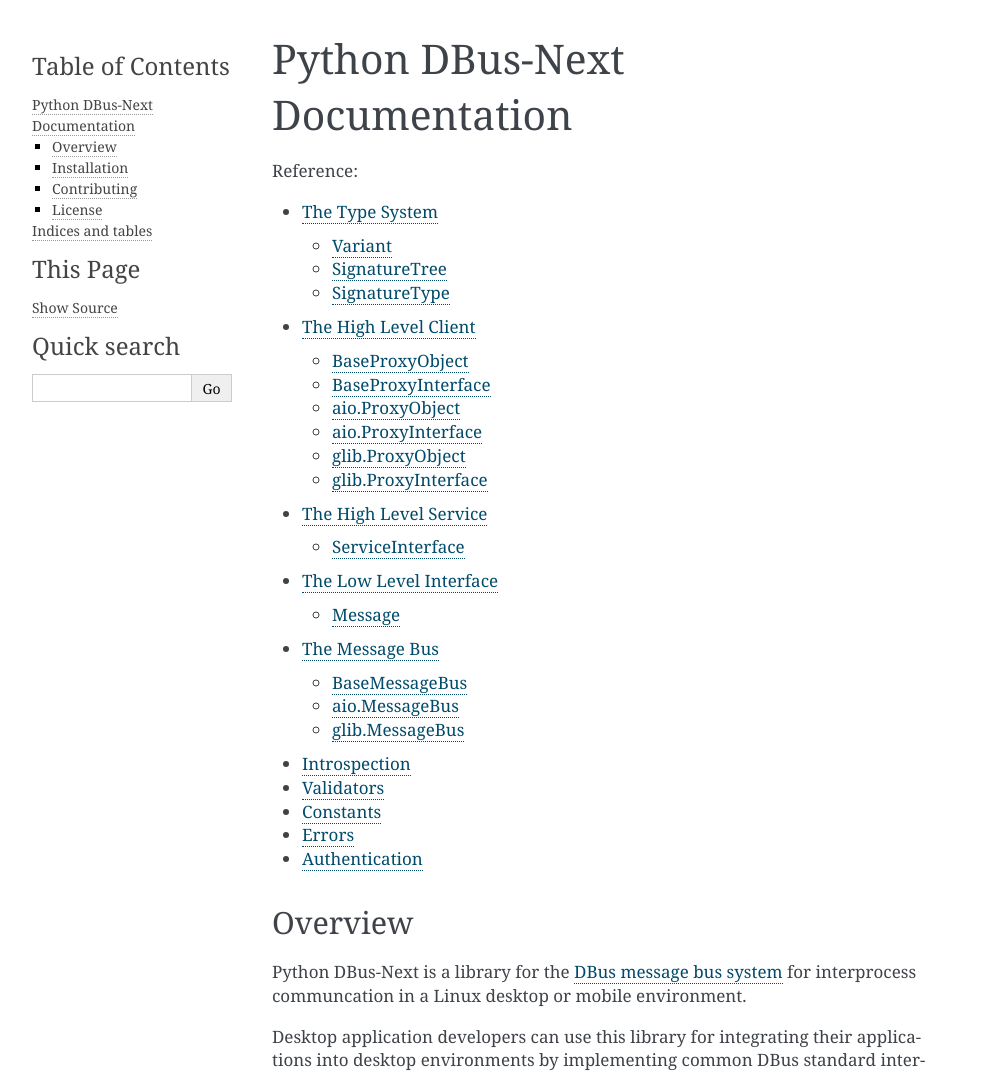
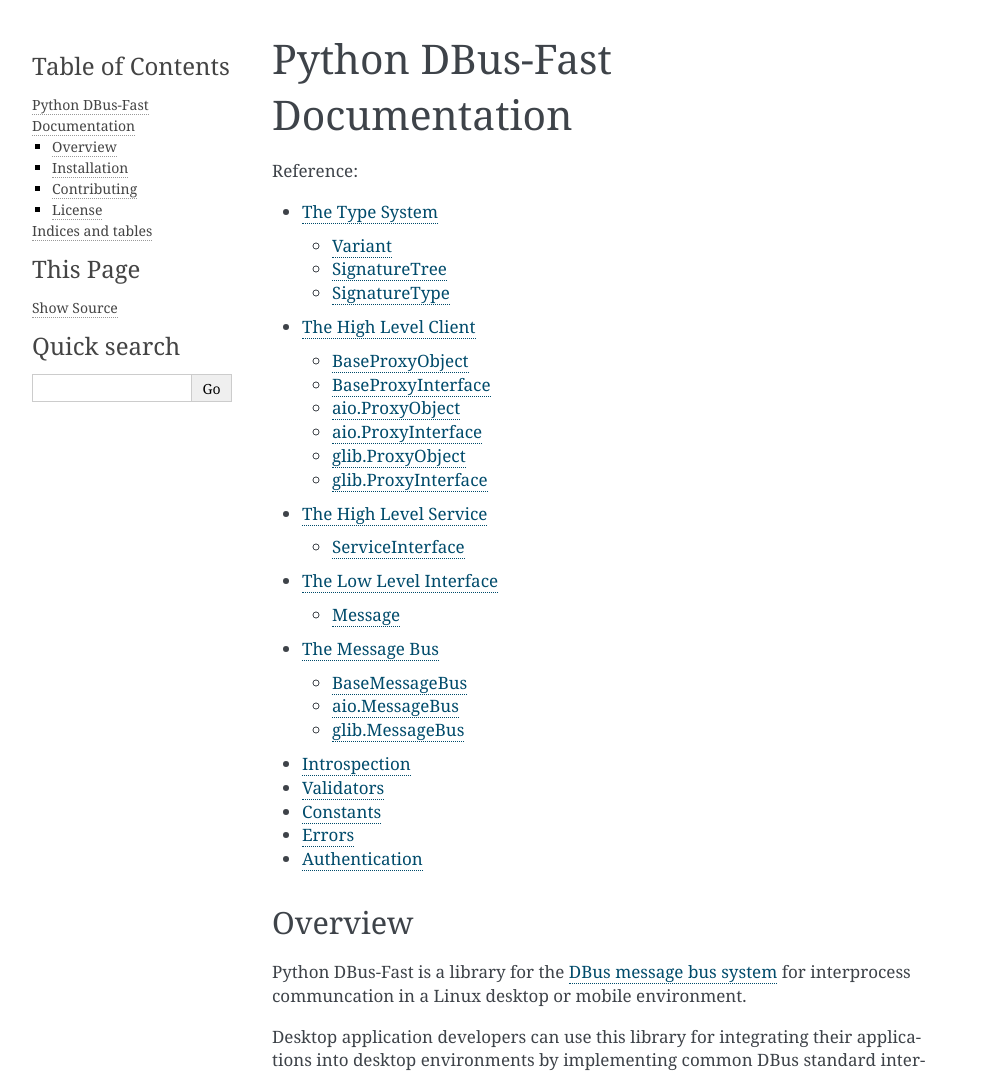
Before and after one commit to Bluetooth-Devices/dbus-fast, a Sphinx documentation site: the page built from docs/source/index.rst, in a window 1280 px wide. Shown: the top 1073 px of the page, without its empty margins (148-1141 px from the left). Built offline with Sphinx 7.4.7, drawn with Linux system fonts in a browser that asks for light colours.

Commit message:
fix: more rename (#7)

```diff
--- a/docs/source/index.rst
+++ b/docs/source/index.rst
@@ -1,4 +1,4 @@
-Python DBus-Next Documentation
+Python DBus-Fast Documentation
 ==============================
 
 .. module:: dbus_fast
@@ -21,7 +21,7 @@ Python DBus-Next Documentation
 Overview
 ++++++++
 
-Python DBus-Next is a library for the `DBus message bus system <https://www.freedesktop.org/wiki/Software/dbus/>`_ for interprocess communcation in a Linux desktop or mobile environment.
+Python DBus-Fast is a library for the `DBus message bus system <https://www.freedesktop.org/wiki/Software/dbus/>`_ for interprocess communcation in a Linux desktop or mobile environment.
 
 Desktop application developers can use this library for integrating their applications into desktop environments by implementing common DBus standard interfaces or creating custom plugin interfaces.
 
```
